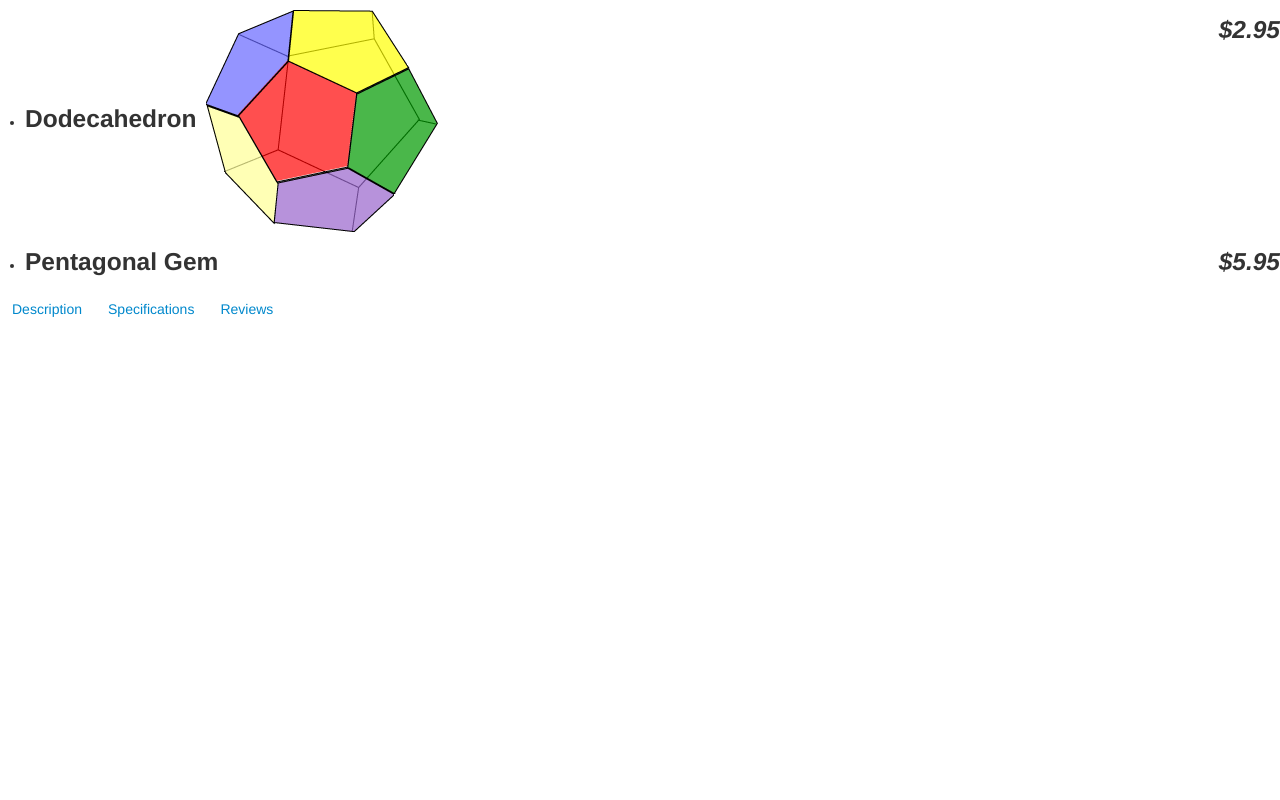
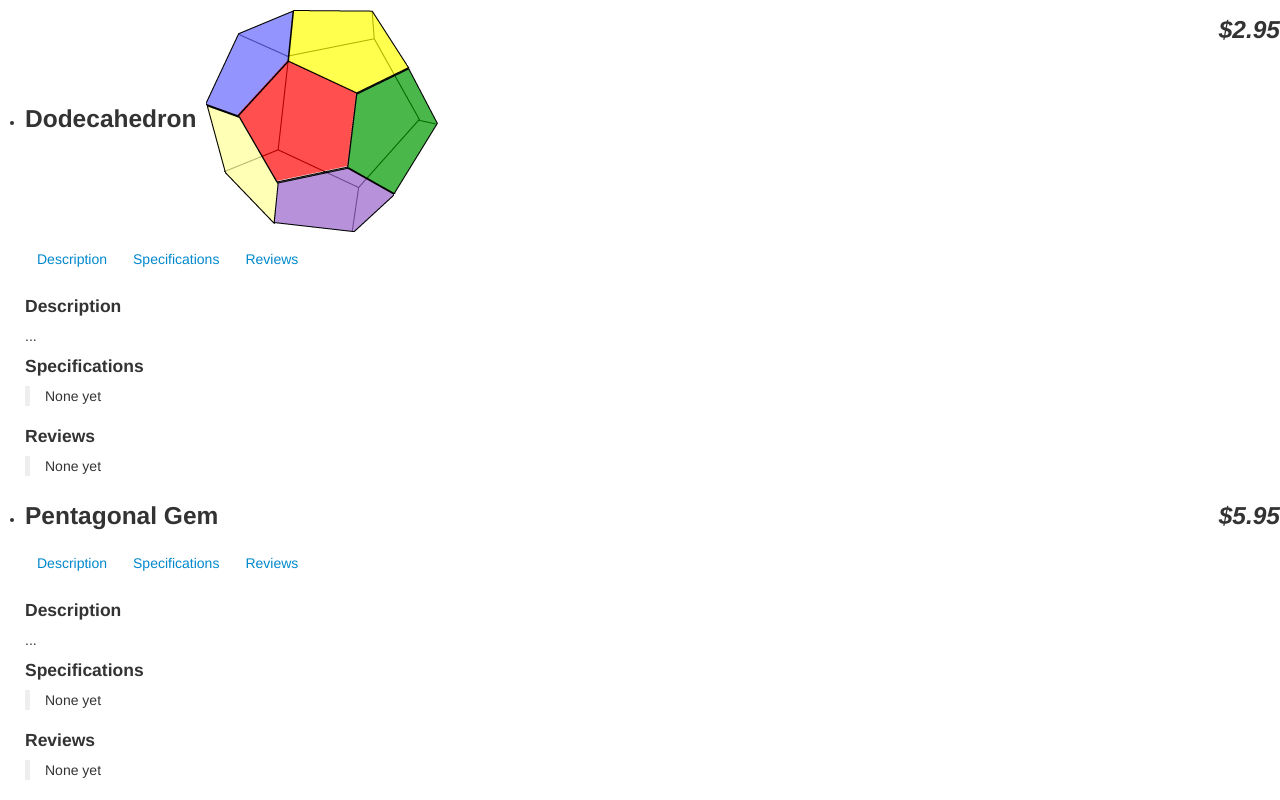
Before and after one commit to damir148/angulartest, a plain HTML site: page index.html in a window 1280 px wide. Drawn offline with nearby package versions, Linux system fonts and the light colour scheme.

Commit message:
added tab for each product

```diff
--- a/index.html
+++ b/index.html
@@ -13,16 +13,33 @@
 				<em class="pull-right">{{product.price | currency}}</em>
 				<img ng-src="{{product.images[0]}}">
 			</h3>
+
+			<section>
+				<ul class="nav nav-pills">
+					<li><a href ng-click="tab = 1">Description</a></li>
+					<li><a href ng-click="tab = 2">Specifications</a></li>
+					<li><a href ng-click="tab = 3">Reviews</a></li>
+				</ul>
+			</section>
+
+			{{tab}}
+
+			<div class="panel">
+				<h4>Description</h4>
+				<p>{{product.description}}</p>
+			</div>
+			<div class="panel">
+				<h4>Specifications</h4>
+				<blockquote>None yet</blockquote>
+			</div>
+			<div class="panel">
+				<h4>Reviews</h4>
+				<blockquote>None yet</blockquote>
+			</div>
 		</li>
 	</ul>
 
-	<section>
-		<ul class="nav nav-pills">
-			<li><a href>Description</a></li>
-			<li><a href>Specifications</a></li>
-			<li><a href>Reviews</a></li>
-		</ul>
-	</section>
+
 
 	<script src="http://ajax.googleapis.com/ajax/libs/angularjs/1.2.17/angular.min.js"></script>
 	<script src="js/app.js"></script>
```
